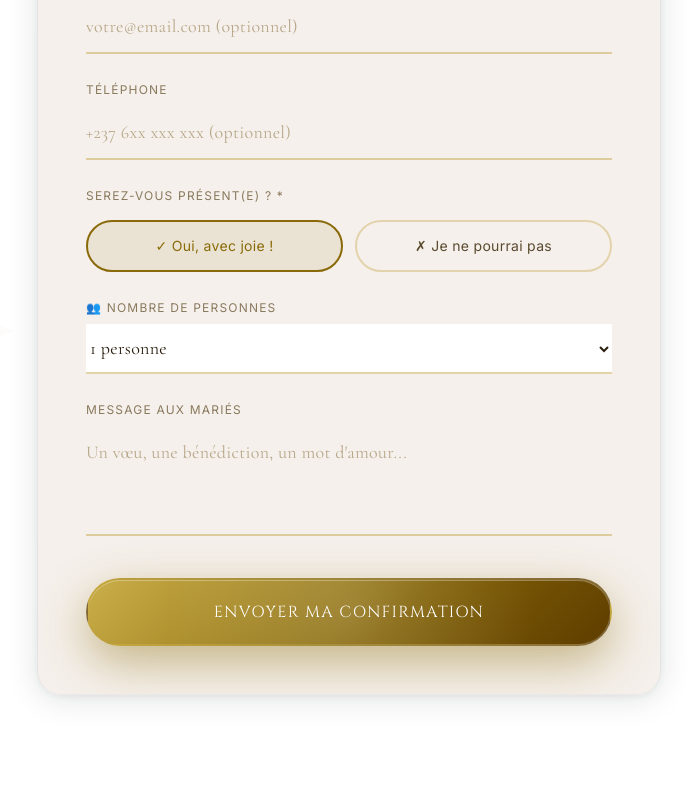
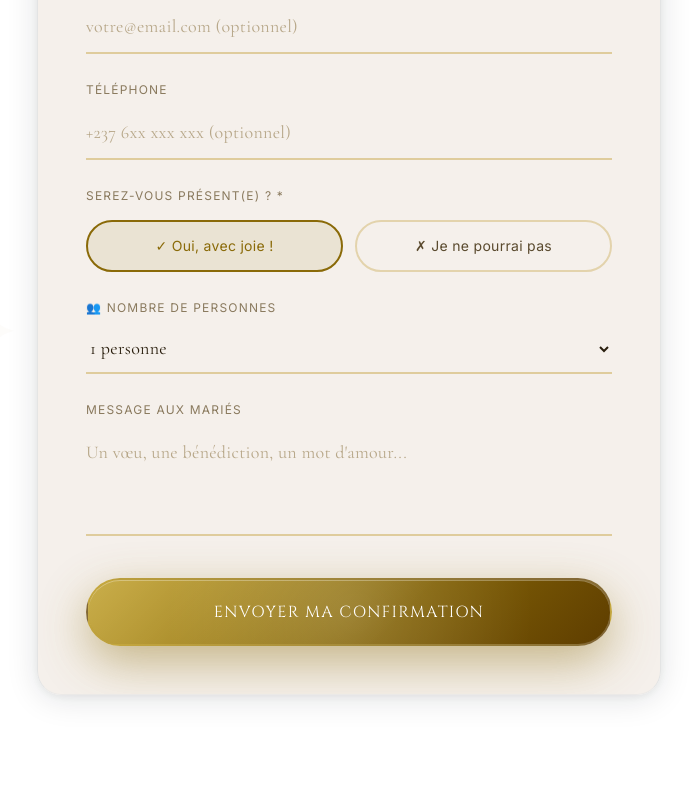
Before and after one commit to DevNet8057/le-ciel-ouvert, a Next.js app: page / in a window 1280 px wide. Shown: the part 10378-11178 px from the top of the page, without its empty margins (291-988 px from the left). Built offline with nearby package versions, Linux system fonts and the light colour scheme.

Commit message:
✨ Feat: Nombre de personnes affiche seulement si présence OUI + Email footer dev devnet8057@gmail.com

```diff
--- a/src/components/layout/Footer.tsx
+++ b/src/components/layout/Footer.tsx
@@ -82,14 +82,14 @@ export default function Footer() {
               whileInView="visible"
               viewport={{ once: true }}
             >
-              {/* Email */}
+              {/* Email - Développeur */}
               <motion.a
                 href="mailto:devnet8057@gmail.com"
                 variants={fadeInUp}
                 whileHover={{ scale: 1.15, y: -8 }}
                 whileTap={{ scale: 0.95 }}
                 className="group relative flex flex-col items-center gap-2"
-                title="Envoyer un email"
+                title="Contacter le développeur"
               >
                 {/* Icône Email */}
                 <motion.div className="relative w-16 h-16 flex items-center justify-center rounded-full bg-gradient-to-br from-[#8a6a08]/20 to-[#8a6a08]/5 border border-[#8a6a08]/30 group-hover:border-[#8a6a08]/60 transition-all duration-300">
--- a/src/components/sections/RSVP.tsx
+++ b/src/components/sections/RSVP.tsx
@@ -51,14 +51,6 @@ export default function RSVP() {
     focus:outline-none focus:border-[#8a6a08]
     transition-colors duration-300
     placeholder:text-[#b8a88a]
-  `;
-
-  const selectClass = `
-    w-full border-b-2 border-[#C9A84E]/50 bg-white py-3
-    font-cormorant text-lg text-[#2a1f0e]
-    focus:outline-none focus:border-[#8a6a08]
-    transition-colors duration-300
-    cursor-pointer
   `;
 
   const onSubmit = async (data: RSVPFormData) => {
@@ -341,8 +333,15 @@ export default function RSVP() {
                 )}
               </motion.div>
 
-              {/* Nombre de personnes */}
-              <motion.div variants={fadeInUp}>
+              {/* Nombre de personnes - Affiche seulement si "oui" */}
+              {presence === "oui" && (
+                <motion.div
+                  variants={fadeInUp}
+                  initial={{ opacity: 0, y: -10 }}
+                  animate={{ opacity: 1, y: 0 }}
+                  exit={{ opacity: 0, y: -10 }}
+                  transition={{ duration: 0.3 }}
+                >
                   <label
                     htmlFor="personnes"
                     className="font-inter text-xs uppercase tracking-widest text-[#8a7a5e] block mb-2"
@@ -352,7 +351,7 @@ export default function RSVP() {
                   <select
                     id="personnes"
                     {...register("personnes", { valueAsNumber: true })}
-                  className={selectClass}
+                    className={inputClass}
                   >
                     {Array.from({ length: 10 }, (_, i) => i + 1).map((n) => (
                       <option key={n} value={n}>
@@ -361,6 +360,7 @@ export default function RSVP() {
                     ))}
                   </select>
                 </motion.div>
+              )}
 
               {/* Message */}
               <motion.div variants={fadeInUp}>
```
Lines whose indentation alone changed are shown as unchanged.
